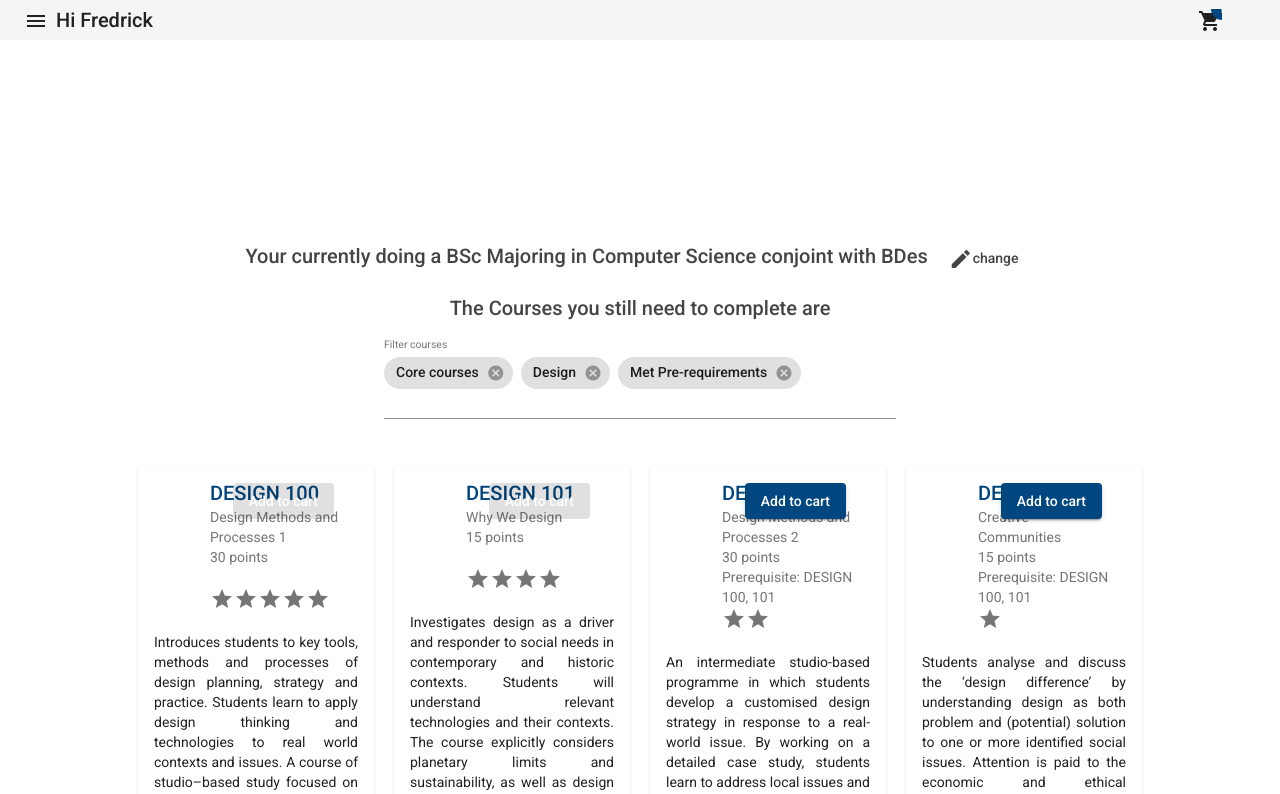
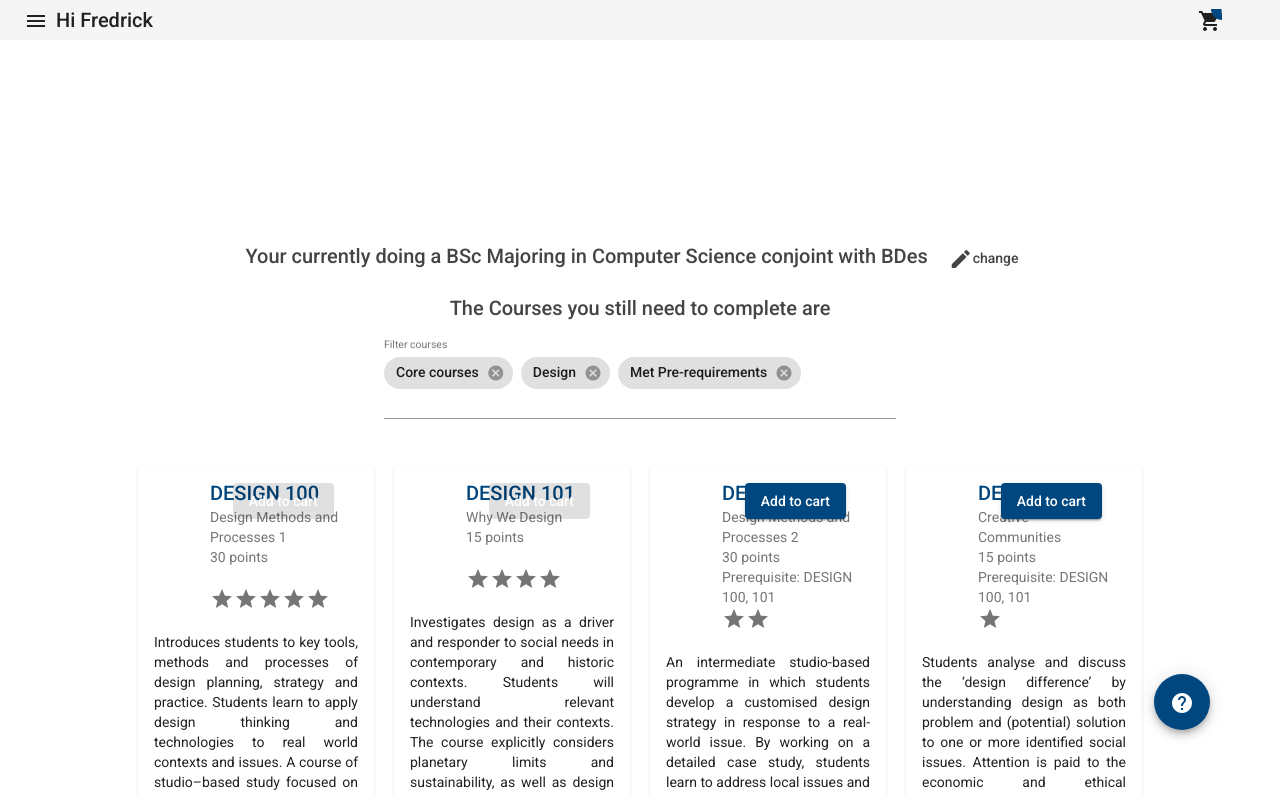
Before and after one commit to etinaude/enrol, an Angular app: page / in a window 1280 px wide. Shown: the top 794 px of the page. Built offline with nearby package versions, Linux system fonts and the light colour scheme.

Commit message:
help button

```diff
--- a/src/app/app.component.html
+++ b/src/app/app.component.html
@@ -94,6 +94,7 @@
       </mat-card-actions>
     </mat-card>
   </div>
+  <button mat-fab color="primary" class="fab"><mat-icon>help</mat-icon></button>
 </div>
 
 <router-outlet></router-outlet>
--- a/src/app/app.component.scss
+++ b/src/app/app.component.scss
@@ -63,6 +63,12 @@
       right: 50px;
     }
   }
+
+  .fab {
+    position: fixed;
+    right: 70px;
+    bottom: 70px;
+  }
 }
 
 .courses {
```
